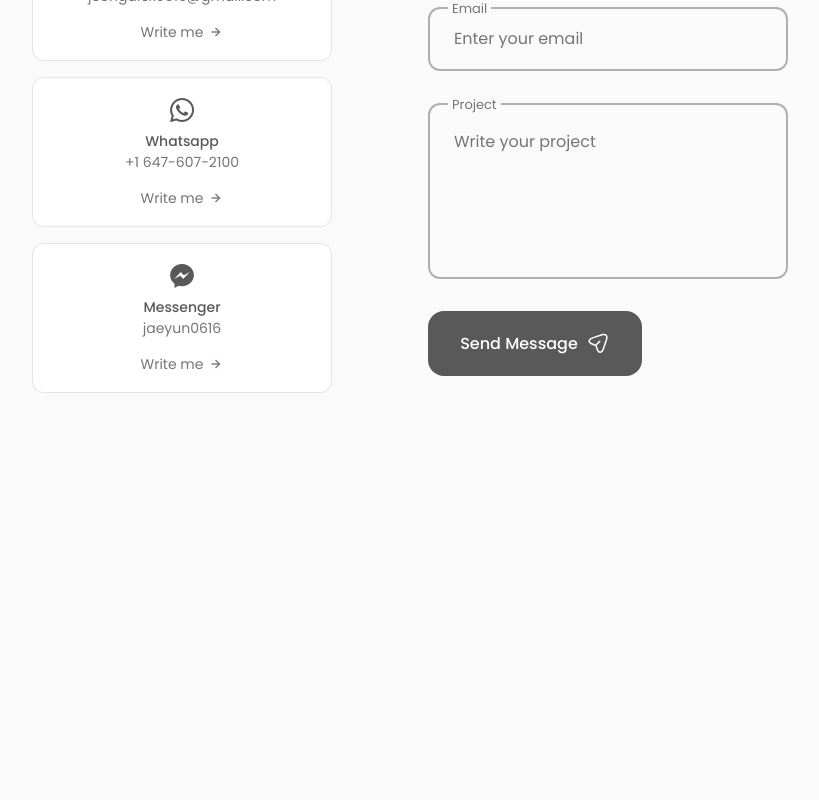
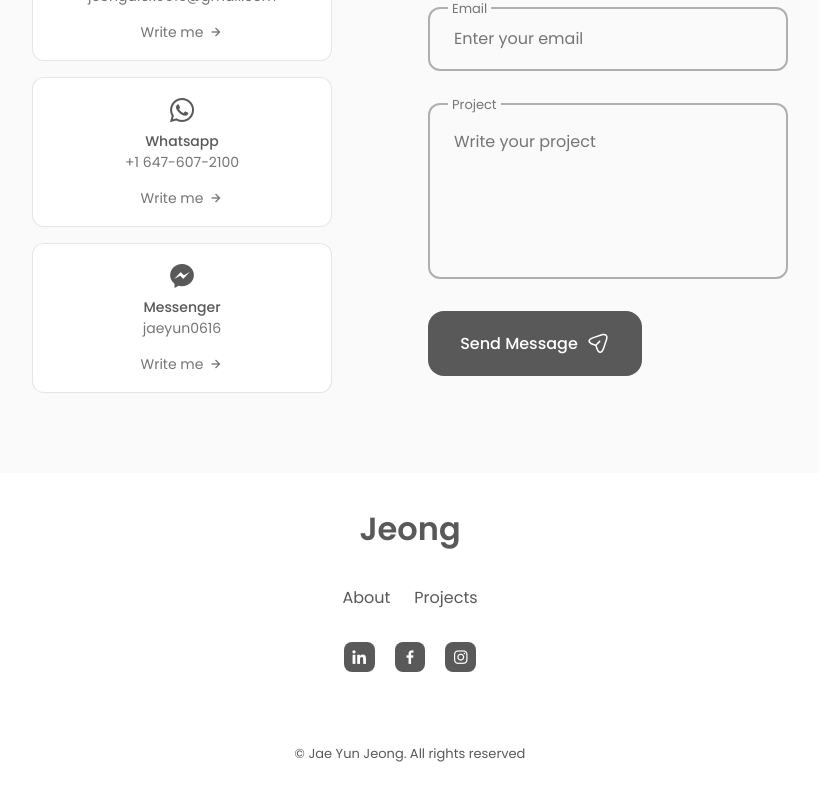
Before and after one commit to jeongj99/portfolio, a React (Vite) app: page / in a window 1280 px wide. Shown: the part 3368-4168 px from the top of the page, without its empty margins (230-1049 px from the left). Before the commit the page ends 3841 px from the top, so only its background shows below. Built offline with nearby package versions, Linux system fonts and the light colour scheme.

Commit message:
Finish footer

```diff
--- a/src/App.jsx
+++ b/src/App.jsx
@@ -1,11 +1,12 @@
 import "./App.css";
+import { Toaster } from "react-hot-toast";
 import Header from "./components/header/Header";
 import Home from "./components/home/Home";
 import About from "./components/about/About";
 import Skills from "./components/skills/Skills";
 import Qualification from "./components/qualification/Qualification";
 import Contact from "./components/contact/Contact";
-import { Toaster } from "react-hot-toast";
+import Footer from "./components/footer/Footer";
 
 const App = () => {
   return (
@@ -17,6 +18,7 @@
         <Skills />
         <Qualification />
         <Contact />
+        <Footer />
       </main>
       <Toaster />
     </>
--- /dev/null
+++ b/src/components/footer/Footer.jsx
@@ -0,0 +1,35 @@
+import "./footer.css";
+
+const Footer = () => {
+  return (
+    <footer className="footer">
+      <div className="footer__container container">
+        <h1 className="footer__title">
+          Jeong
+        </h1>
+        <ul className="footer__list">
+          <li>
+            <a href="#about" className="footer__link">About</a>
+          </li>
+          <li>
+            <a href="#portfolio" className="footer__link">Projects</a>
+          </li>
+        </ul>
+        <div className="footer__social">
+          <a href="https://www.linkedin.com/in/jeongj99/" className="footer__social-link" target="_blank">
+            <i className="bx bxl-linkedin" />
+          </a>
+          <a href="https://facebook.com/jaeyun0616" className="footer__social-link" target="_blank">
+            <i className="bx bxl-facebook" />
+          </a>
+          <a href="https://www.instagram.com/jj.alex99" className="footer__social-link" target="_blank">
+            <i className="bx bxl-instagram" />
+          </a>
+        </div>
+        <span className="footer__copy">&#169; Jae Yun Jeong. All rights reserved</span>
+      </div>
+    </footer>
+  );
+};
+
+export default Footer;
--- /dev/null
+++ b/src/components/footer/footer.css
@@ -0,0 +1,64 @@
+.footer {
+  background-color: var(--container-color);
+  border-top: 1px solid rbga(0, 0, 0, 0.1);
+}
+
+.footer__container {
+  padding: 2rem 0 6rem;
+}
+
+.footer__title,
+.footer__link {
+  color: var(--title-color);
+}
+
+.footer__title {
+  text-align: center;
+  margin-bottom: var(--mb-2);
+}
+
+.footer__link:hover {
+  color: var(--title-color-dark);
+}
+
+.footer__list {
+  display: flex;
+  justify-content: center;
+  column-gap: 1.5rem;
+  margin-bottom: var(--mb-2);
+}
+
+.footer__social {
+  display: flex;
+  justify-content: center;
+  column-gap: 1.25rem;
+}
+
+.footer__social-link {
+  background-color: var(--title-color);
+  color: var(--container-color);
+  font-size: 1.125rem;
+  padding: 0.4rem;
+  border-radius: 0.5rem;
+  display: inline-flex;
+}
+
+.footer__social-link:hover {
+  background-color: var(--title-color-dark);
+}
+
+.footer__copy {
+  display: block;
+  margin-top: 4.5rem;
+  color: var(--title-color);
+  text-align: center;
+  font-size: var(--smaller-font-size);
+}
+
+@media screen and (max-width: 992px) {
+  .footer__social-link {
+    padding: 0.25rem;
+    border-radius: 0.25rem;
+    font-size: 1.25rem;
+  }
+}
```
